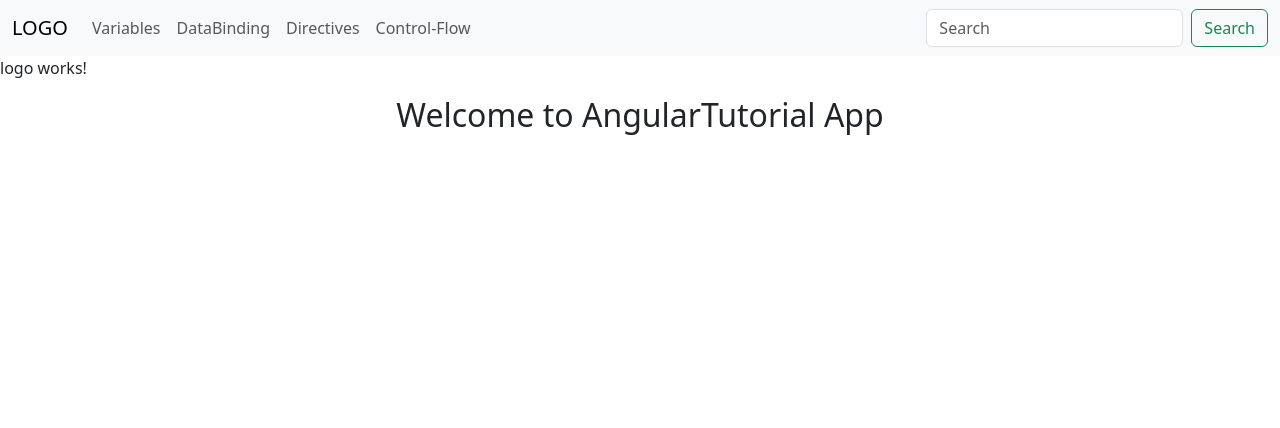
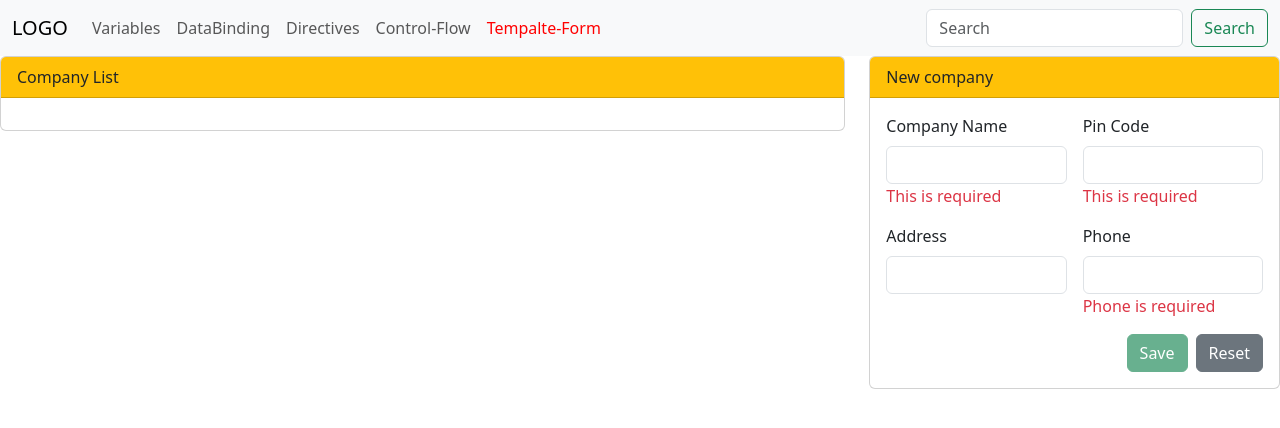
Before and after one commit to venkateshthooti/Angular22Tutorial, an Angular app: page /template-form in a window 1280 px wide. Before the commit this address led to /logo. Shown: the top 428 px of the page. Built offline with nearby package versions, Linux system fonts and the light colour scheme.

Commit message:
template form code added using [(ngModel)]

```diff
--- a/src/app/app.html
+++ b/src/app/app.html
@@ -18,6 +18,9 @@
         <li class="nav-item">
           <a class="nav-link" routerLinkActive="active" routerLink="control-flow">Control-Flow</a>
         </li>
+        <li class="nav-item">
+          <a class="nav-link" routerLinkActive="active" routerLink="template-form">Tempalte-Form</a>
+        </li>
 
       </ul>
       <form class="d-flex" role="search">
--- a/src/app/app.routes.ts
+++ b/src/app/app.routes.ts
@@ -4,6 +4,7 @@ import { DataBinding } from './components/data-binding/data-binding';
 import { Directives } from './components/directives/directives';
 import { ControlFlow } from './components/control-flow/control-flow';
 import { Logo } from './components/logo/logo';
+import { TemplateForm } from './components/template-form/template-form';
 
 export const routes: Routes = [
     {
@@ -27,6 +28,11 @@ export const routes: Routes = [
         component: ControlFlow
     },
     {
+        path:'template-form',
+        component:TemplateForm
+
+    },
+    {
         path: '',
         redirectTo: 'logo',
         pathMatch: 'full'
--- /dev/null
+++ b/src/app/components/template-form/template-form.html
@@ -0,0 +1,90 @@
+<div class="row">
+    <div class="col-8">
+        <div class="card">
+            <div class="card-header bg-warning">
+                Company List
+            </div>
+            <div class="card-body">
+
+            </div>
+        </div>
+
+    </div>
+    <div class="col-4 ">
+        <div class="card">
+            <div class="card-header bg-warning">
+                New company
+            </div>
+            <div class="card-body">
+                <form #form="ngForm">
+                    <div class="row mb-3 g-3">
+                        <!-- <div class="col-md-6">
+                            <label for="companyId" class="form-label">Company ID</label>
+                            <input [(ngModel)]="companyObj.companyId" type="number" class="form-control" nd" name="companyId">
+                        </div> -->
+                        <div class="col-md-6">
+                            <label for="companyName" class="form-label">Company Name</label>
+                            <input required minlength="5" #companyNameErrors=ngModel
+                                [(ngModel)]="companyObj.companyName" type="text" class="form-control" name="companyName"
+                                (input)="companyInputErrors(companyNameErrors)">
+
+                            <div class="text-danger">
+                                @if (companyNameErrors.errors?.['required']) {
+                                <span>This is required</span>
+                                }
+                                @if (companyNameErrors.errors?.['minlength']) {
+                                <span>Min 5 char are required</span>
+                                }
+                            </div>
+                        </div>
+
+
+                        <div class="col-md-6">
+                            <label for="pinCode" class="form-label">Pin Code</label>
+                            <input required minlength="6" #pincodeErrors=ngModel [(ngModel)]="companyObj.pinCode"
+                                (ngModelChange)="onPincodeChange()" type="text" class="form-control" name="pinCode">
+                            <div class="text-danger">
+                                @if (pincodeErrors.errors?.['required']) {
+                                <span>This is required</span>
+                                }
+                                @if (pincodeErrors.errors?.['minlength']) {
+                                <span>Min 6 char are needed</span>
+                                }
+                            </div>
+                        </div>
+                        <div class="col-md-6">
+                            <label for="address" class="form-label">Address</label>
+                            <input [(ngModel)]="companyObj.address" type="text" class="form-control" name="address">
+
+                        </div>
+
+                        <div class="col-md-6">
+                            <label for="phone" class="form-label">Phone</label>
+                            <input #phoneNumberErrors=ngModel [(ngModel)]="companyObj.phone" type="text"
+                                class="form-control" required minlength="10" maxlength="10" name="phone">
+                            <div class="text-danger">
+                                @if (phoneNumberErrors.errors?.['required']) {
+                                <span>Phone is required</span>
+                                }
+                                @if (phoneNumberErrors.errors?.["minlength"]) {
+                                <span>Min 10 char needed</span>
+                                }
+                                @if (phoneNumberErrors.errors?.['maxlength']) {
+                                <span>Max 10 char needed</span>
+                                }
+                            </div>
+                        </div>
+                    </div>
+
+                    <div class="row">
+                        <div class="col-md-12 d-flex justify-content-end">
+                            <button [disabled]="form.invalid" (click)="onSaveComapny(form)" type="submit"
+                                class="btn btn-success me-2" (click)="onSaveComapny(form)">Save</button>
+                            <button type="reset" class="btn btn-secondary">Reset</button>
+                        </div>
+                    </div>
+                </form>
+            </div>
+        </div>
+    </div>
+</div>
--- /dev/null
+++ b/src/app/components/template-form/template-form.ts
@@ -0,0 +1,40 @@
+import { JsonPipe } from '@angular/common';
+import { Component } from '@angular/core';
+import { FormsModule, NgForm, NgModel } from '@angular/forms';
+
+@Component({
+  selector: 'app-template-form',
+  imports: [FormsModule, JsonPipe],
+  templateUrl: './template-form.html',
+  styleUrl: './template-form.scss',
+})
+export class TemplateForm {
+
+  companyObj: any = {
+    "companyId": 0,
+    "companyName": "",
+    "pinCode": "",
+    "address": "",
+    "phone": ""
+  }
+  onSaveComapny(formref: NgForm) {
+    if (formref.invalid) {
+      alert("please fill all required fields")
+    } else {
+      confirm("Are you sure you want to save")
+      const fromValue = this.companyObj
+      debugger;
+    }
+
+  }
+  onPincodeChange(){
+    console.log("ngModelChange triggered for pincode changes")
+  }
+  constructor() {
+
+  }
+  companyInputErrors(ref: NgModel) {
+
+    console.log(ref.errors, "aaaaaaa")
+  }
+}
```
Also changed, not shown: src/app/components/template-form/template-form.scss (added), 1 other file (tests, documents, lock files or other folders).
